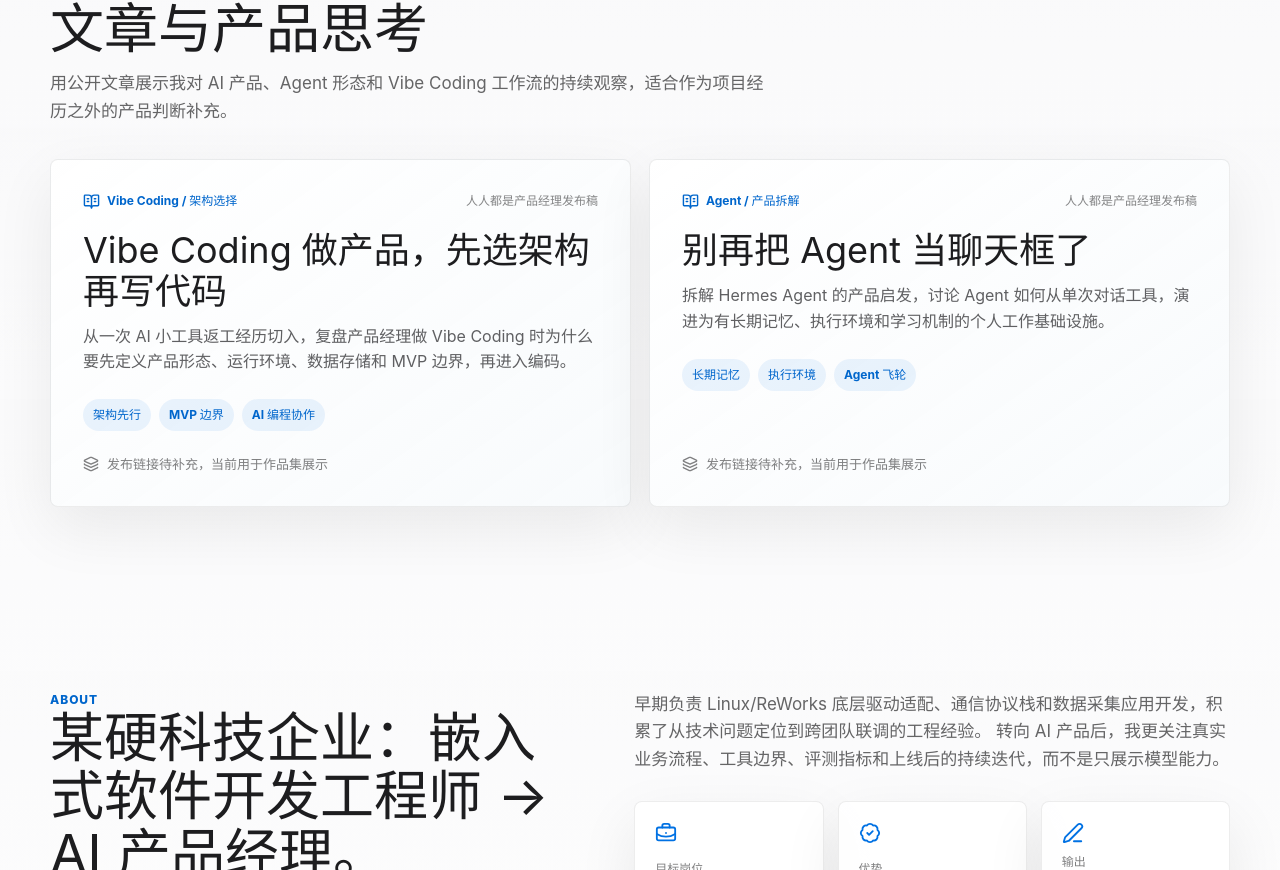
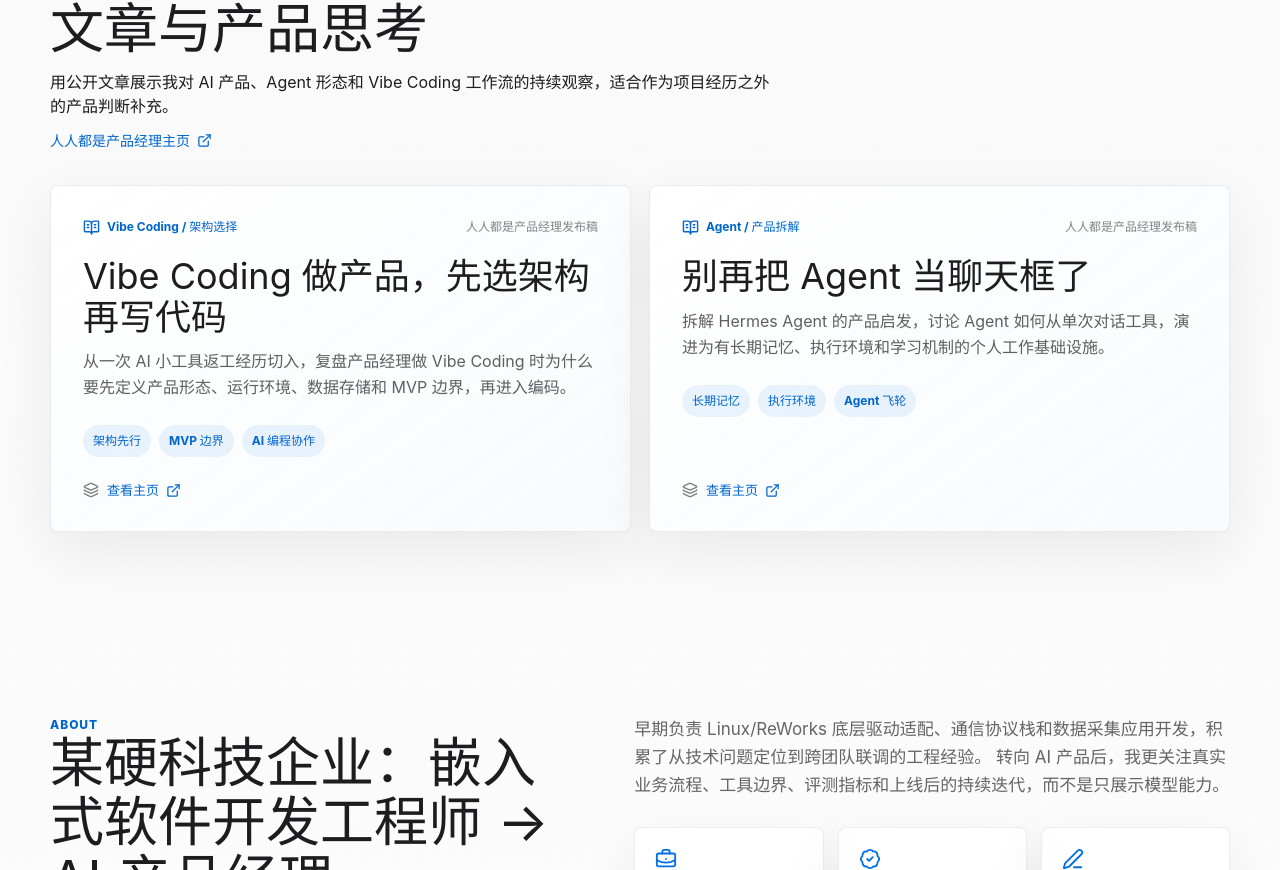
Before and after one commit to Richard-Yang0130/ai-pm-portfolio, a React (Vite) app: page / in a window 1280 px wide. Shown: the part 2179-3049 px from the top of the page. Built offline with nearby package versions, Linux system fonts and the light colour scheme.

Commit message:
Add Woshipm profile links

```diff
--- a/src/App.jsx
+++ b/src/App.jsx
@@ -4,6 +4,7 @@ import {
   BarChart3,
   BookOpenText,
   BriefcaseBusiness,
+  ExternalLink,
   Github,
   Layers3,
   Mail,
@@ -57,6 +58,8 @@ const capabilities = [
   '跨团队推进',
   '技术背景转产品判断',
 ];
+
+const woshipmProfileUrl = 'https://www.woshipm.com/u/1678280';
 
 const articles = [
   {
@@ -215,6 +218,10 @@ export default function App() {
           <p className="eyebrow">Writing</p>
           <h2>文章与产品思考</h2>
           <p>用公开文章展示我对 AI 产品、Agent 形态和 Vibe Coding 工作流的持续观察，适合作为项目经历之外的产品判断补充。</p>
+          <a className="section-link" href={woshipmProfileUrl} target="_blank" rel="noreferrer">
+            人人都是产品经理主页
+            <ExternalLink size={15} />
+          </a>
         </div>
         <div className="article-grid">
           {articles.map((article) => (
@@ -235,7 +242,10 @@ export default function App() {
               </div>
               <div className="article-status">
                 <Layers3 size={16} />
-                发布链接待补充，当前用于作品集展示
+                <a href={woshipmProfileUrl} target="_blank" rel="noreferrer">
+                  查看主页
+                  <ExternalLink size={15} />
+                </a>
               </div>
             </article>
           ))}
--- a/src/styles.css
+++ b/src/styles.css
@@ -399,6 +399,16 @@ footer span {
   line-height: 1.62;
 }
 
+.section-link {
+  display: inline-flex;
+  align-items: center;
+  gap: 7px;
+  width: fit-content;
+  color: #0066cc;
+  font-size: 14px;
+  font-weight: 720;
+}
+
 .project-grid {
   display: grid;
   grid-template-columns: 1.2fr 0.8fr;
@@ -538,6 +548,14 @@ footer span {
   color: rgba(29, 29, 31, 0.56);
   font-size: 13px;
   line-height: 1.4;
+}
+
+.article-status a {
+  display: inline-flex;
+  align-items: center;
+  gap: 7px;
+  color: #0066cc;
+  font-weight: 720;
 }
 
 .about-section {
```
Also changed, not shown: 1 other file (tests, documents, lock files or other folders).
